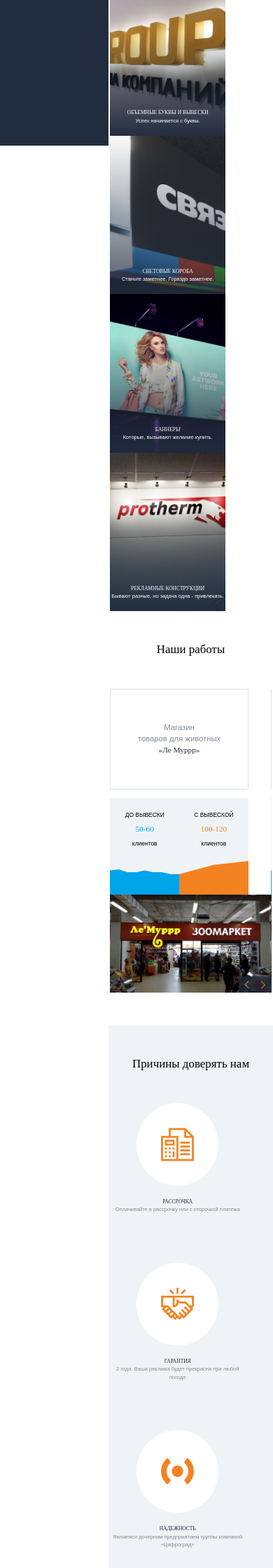
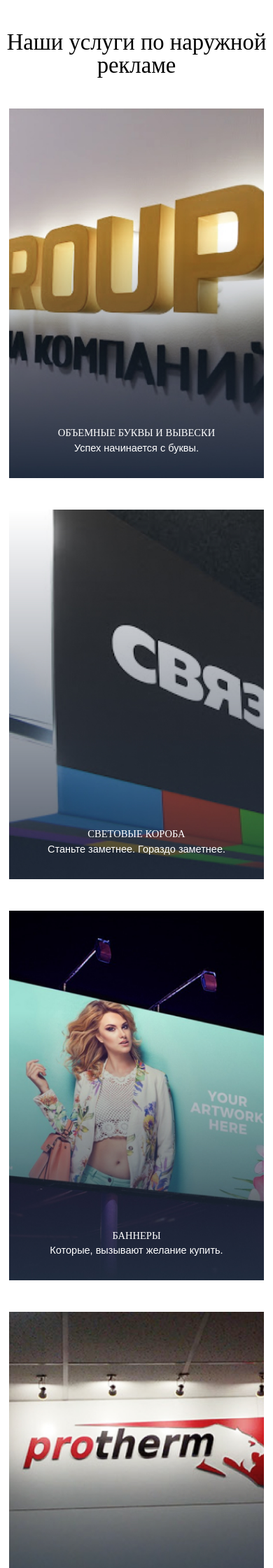
Before and after one commit to webelit/nrg, a PHP site: page / in a window 390 px wide. Shown: the part 636-2876 px from the top of the page at 70% size. Run offline with PHP 8.4, Linux system fonts and the light colour scheme; some web fonts are replaced.

Commit message:
add mobile version

```diff
--- a/css/style.css
+++ b/css/style.css
@@ -512,3 +512,60 @@
 	width: 50%;
 	height: 400rem;
 }
+@media (max-width: 830px){
+	.left_nav{
+		display: none;
+	}
+	.cont_right {
+		width: 100%;
+		margin-left: 0;
+	}
+	.header_cont {
+		padding: 150rem 0;
+		font-size: 24rem;
+		color: #fff;
+		line-height: 30rem;
+	}
+	.work_left {
+		width: 100%;
+	}
+	.prod{
+		width: 95%;
+		position: relative;
+		overflow: hidden;
+		margin: auto;
+		margin-bottom: 50rem;
+	}
+	.prod_cont {
+		padding: 500rem 0 0;
+		margin-bottom: -280rem;
+	}
+	.prod_cont:hover {
+		padding: 250rem 0 250rem;
+	}
+	.work_left_1 {
+		padding: 50rem 0;
+		margin-bottom: 0;
+	}
+	.work_left_2 p {
+		padding: 20rem 0;
+	}
+	.h2 {
+		margin: 50rem 0;
+	}
+	.comander {
+		width: 95% !important;
+		margin: 0 auto;
+		display: block !important;
+	}
+	.order_form{
+		display: none !important;
+	}
+	.order {
+		margin-top: 50rem;
+		padding-bottom: 50rem;
+	}
+	.slick-dots {
+		bottom: -35rem;
+	}
+}
--- a/index.html
+++ b/index.html
@@ -3,6 +3,7 @@
 
 <head>
 	<meta charset="utf-8" />
+	<meta name="viewport" content="width=device-width, initial-scale=1">
 	<!--[if lt IE 9]><script src="https://cdnjs.cloudflare.com/ajax/libs/html5shiv/3.7.3/html5shiv.min.js"></script><![endif]-->
 	<title>NRG26</title>
 	<meta name="viewport" content="width=device-width">
@@ -259,12 +260,24 @@
 		  infinite: true,
 		  arrows: false,
 		  slidesToShow: 4,
-		  slidesToScroll: 4
+		  slidesToScroll: 4,
+		  responsive: [{
+						breakpoint: 830,
+						settings: {
+						dots: true,
+						infinite: true,
+						arrows: false,
+						slidesToShow: 1,
+						slidesToScroll: 1
+						}
+					}
+					],
 		});
 		$(".lazy").slick({
 			lazyLoad: 'ondemand', // ondemand progressive anticipated
 			infinite: true
-      	});
+		  });
+
 	  });
   </script>
 </body>
--- a/js/script.min.js
+++ b/js/script.min.js
@@ -1,7 +1,7 @@
 let htmlItem = document.querySelector('html');
 let deviceWidth = window.innerWidth;
 let desktopWidth = 1620;
-let mobileWidth = 830;
+let mobileWidth = 430;
 
 // Обработчик при загрузке
 let onDOMLoading = function () {
```
